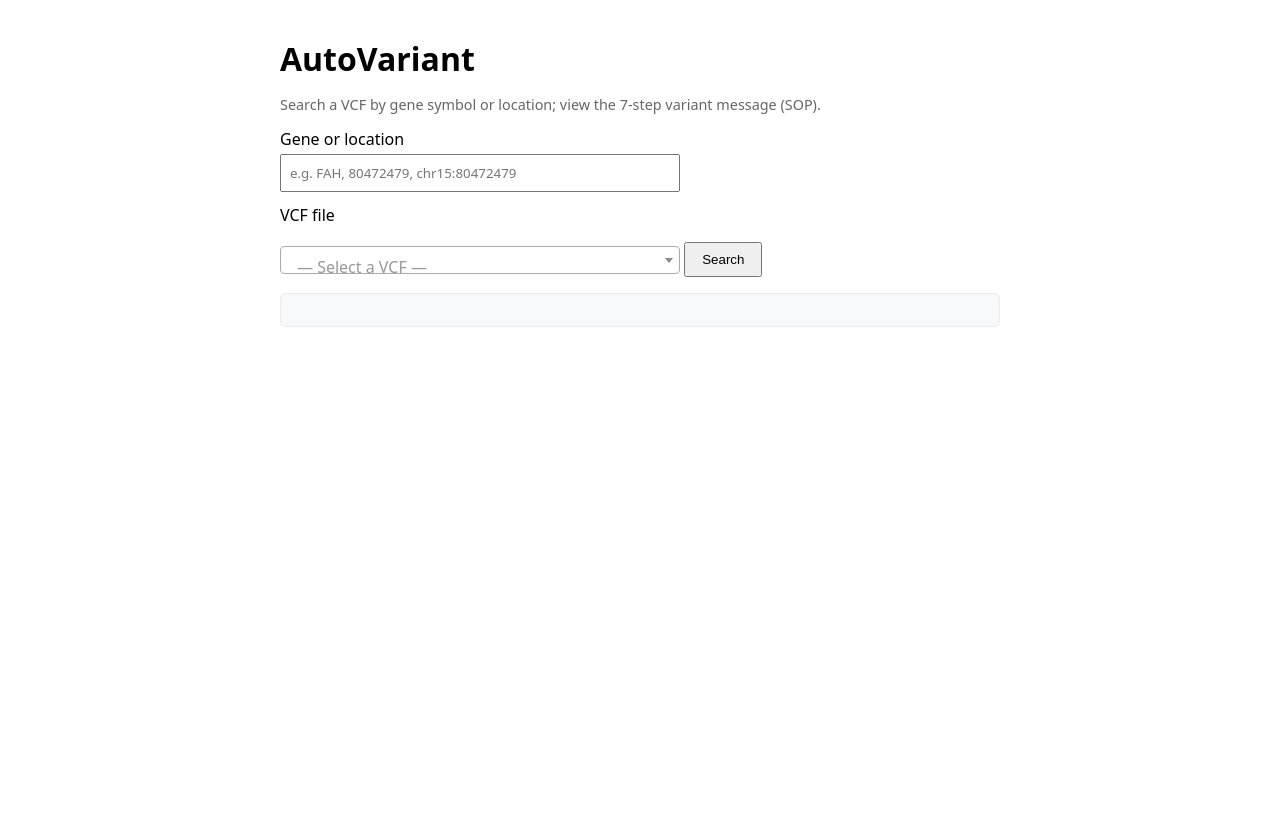
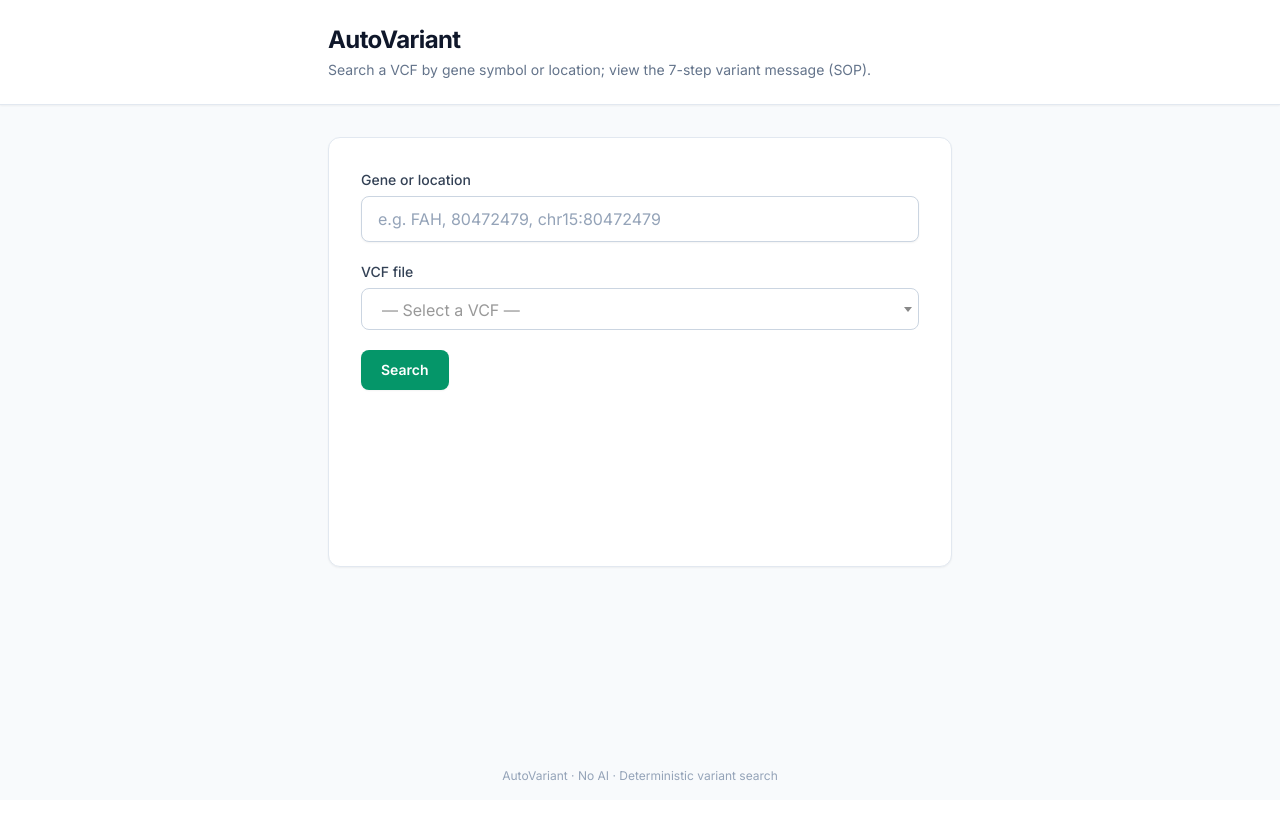
Before and after one commit to kmaneesh/AutoVariant, a FastAPI app: page / in a window 1280 px wide. After the commit the page ends 781 px from the top, so only its background shows below. Run offline with FastAPI, Linux system fonts and the light colour scheme; data that the repository does not hold is empty; some libraries are stand-ins or nearby versions.

Commit message:
UI: add Tailwind CSS and improve layout
- Tailwind via CDN; Inter font; card layout with header/footer
- Form and button styling (emerald accent, focus states)
- Result area: loading spinner, error alert, monospace report block
- Select2 overrides to match Tailwind; minimal site.css

```diff
--- a/app/static/css/site.css
+++ b/app/static/css/site.css
@@ -1,30 +1,33 @@
-html, body { height: 100%; margin: 0; }
-body { font-family: system-ui, sans-serif; padding: 0; }
-.page-wrap { min-height: 100vh; padding: 0 1rem 1rem; }
-.main-content { max-width: 720px; margin: 0 auto; }
-.page-header { padding-top: 1rem; }
-h1 { margin-bottom: 0.25rem; }
-.muted { color: #666; font-size: 0.9rem; }
-label { display: block; margin-top: 0.75rem; margin-bottom: 0.25rem; }
-input[type="text"] { width: 100%; max-width: 400px; padding: 0.5rem; box-sizing: border-box; font-family: inherit; }
-select { margin-bottom: 0.25rem; }
-.select2-container { max-width: 400px; width: 100% !important; }
-.select2-container .select2-selection--single { height: 38px; padding: 0.35rem 0.5rem; border: 1px solid #ccc; border-radius: 4px; }
-.select2-container--default .select2-selection--single .select2-selection__rendered { line-height: 26px; }
-.select2-container--default .select2-selection--single .select2-selection__arrow { height: 36px; }
-button { margin-top: 0.75rem; padding: 0.5rem 1rem; cursor: pointer; }
-button:disabled { opacity: 0.7; cursor: not-allowed; }
-.panel { margin-top: 0.5rem; }
-.search-result { margin-top: 1rem; }
-.loading { color: #666; }
-.error { color: #c00; }
-.variant-message { white-space: pre-wrap; font-family: ui-monospace, monospace; font-size: 0.9rem; line-height: 1.45; padding: 1rem; background: #f8f9fa; border-radius: 6px; border: 1px solid #e9ecef; }
+/* Select2 overrides to match Tailwind look */
+.select2-container { width: 100% !important; }
+.select2-container .select2-selection--single {
+  height: 42px;
+  padding: 0.5rem 0.75rem;
+  border: 1px solid #cbd5e1;
+  border-radius: 0.5rem;
+  background: white;
+}
+.select2-container--default .select2-selection--single .select2-selection__rendered {
+  line-height: 26px;
+  color: #0f172a;
+}
+.select2-container--default .select2-selection--single .select2-selection__arrow {
+  height: 40px;
+}
+.select2-container--default.select2-container--focus .select2-selection--single,
+.select2-container--default.select2-container--open .select2-selection--single {
+  border-color: #10b981;
+  outline: none;
+  box-shadow: 0 0 0 2px rgba(16, 185, 129, 0.2);
+}
+
+/* Spinner (used by JS for loading state) */
 .spinner {
   display: inline-block;
   width: 1em;
   height: 1em;
-  border: 2px solid #ccc;
-  border-top-color: #055;
+  border: 2px solid #e2e8f0;
+  border-top-color: #10b981;
   border-radius: 50%;
   margin-right: 0.5rem;
   vertical-align: middle;
--- a/app/static/js/app.js
+++ b/app/static/js/app.js
@@ -13,17 +13,16 @@
   function setLoading(loading) {
     searchBtn.disabled = loading;
     if (loading) {
-      searchResultEl.innerHTML = '<p class="loading"><span class="spinner" aria-hidden="true"></span> Searching…</p>';
+      searchResultEl.innerHTML = '<p class="flex items-center text-slate-500 text-sm"><span class="spinner" aria-hidden="true"></span> Searching…</p>';
     }
   }
 
   function setError(msg) {
-    searchResultEl.innerHTML = '<p class="error">' + escapeHtml(msg) + '</p>';
+    searchResultEl.innerHTML = '<div class="rounded-lg bg-red-50 border border-red-200 px-4 py-3 text-sm text-red-700">' + escapeHtml(msg) + '</div>';
   }
 
   function setMessage(text) {
-    searchResultEl.textContent = text;
-    searchResultEl.classList.add('variant-message');
+    searchResultEl.innerHTML = '<pre class="rounded-lg bg-slate-50 border border-slate-200 p-4 text-sm text-slate-800 whitespace-pre-wrap font-mono leading-relaxed overflow-x-auto">' + escapeHtml(text) + '</pre>';
   }
 
   // Load VCF list on page load and init Select2
--- a/app/templates/index.html
+++ b/app/templates/index.html
@@ -4,32 +4,75 @@
   <meta charset="UTF-8" />
   <meta name="viewport" content="width=device-width, initial-scale=1.0" />
   <title>AutoVariant</title>
+  <script src="https://cdn.tailwindcss.com"></script>
+  <script>
+    tailwind.config = {
+      theme: {
+        extend: {
+          fontFamily: { sans: ['Inter', 'system-ui', 'sans-serif'] },
+        },
+      },
+    };
+  </script>
+  <link rel="preconnect" href="https://fonts.googleapis.com">
+  <link rel="preconnect" href="https://fonts.gstatic.com" crossorigin>
+  <link href="https://fonts.googleapis.com/css2?family=Inter:wght@400;500;600;700&display=swap" rel="stylesheet">
+  <link href="https://cdn.jsdelivr.net/npm/select2@4.1.0-rc.0/dist/css/select2.min.css" rel="stylesheet" />
   <link rel="stylesheet" href="/static/css/site.css">
-  <link href="https://cdn.jsdelivr.net/npm/select2@4.1.0-rc.0/dist/css/select2.min.css" rel="stylesheet" />
 </head>
-<body>
-  <div class="page-wrap">
-    <div class="main-content">
-      <header class="page-header">
-        <h1>AutoVariant</h1>
-        <p class="muted">Search a VCF by gene symbol or location; view the 7-step variant message (SOP).</p>
-      </header>
+<body class="min-h-screen bg-slate-50 text-slate-800 antialiased">
+  <div class="min-h-screen flex flex-col">
+    <header class="border-b border-slate-200 bg-white shadow-sm">
+      <div class="max-w-2xl mx-auto px-4 sm:px-6 py-6">
+        <h1 class="text-2xl font-bold text-slate-900 tracking-tight">AutoVariant</h1>
+        <p class="mt-1 text-sm text-slate-500">Search a VCF by gene symbol or location; view the 7-step variant message (SOP).</p>
+      </div>
+    </header>
 
-      <section class="panel">
-        <label for="search-query">Gene or location</label>
-        <input type="text" id="search-query" name="query" placeholder="e.g. FAH, 80472479, chr15:80472479" autocomplete="off" />
+    <main class="flex-1 max-w-2xl w-full mx-auto px-4 sm:px-6 py-8">
+      <section class="bg-white rounded-xl shadow-sm border border-slate-200 p-6 sm:p-8">
+        <div class="space-y-5">
+          <div>
+            <label for="search-query" class="block text-sm font-medium text-slate-700 mb-1.5">Gene or location</label>
+            <input
+              type="text"
+              id="search-query"
+              name="query"
+              placeholder="e.g. FAH, 80472479, chr15:80472479"
+              autocomplete="off"
+              class="block w-full rounded-lg border border-slate-300 bg-white px-4 py-2.5 text-slate-900 placeholder-slate-400 focus:border-emerald-500 focus:ring-2 focus:ring-emerald-500/20 focus:outline-none transition shadow-sm"
+            />
+          </div>
 
-        <label for="vcf-select">VCF file</label>
-        <select id="vcf-select" name="vcf_path">
-          <option value="">— Select a VCF —</option>
-        </select>
+          <div>
+            <label for="vcf-select" class="block text-sm font-medium text-slate-700 mb-1.5">VCF file</label>
+            <select
+              id="vcf-select"
+              name="vcf_path"
+              class="block w-full rounded-lg border border-slate-300 bg-white shadow-sm"
+            >
+              <option value="">— Select a VCF —</option>
+            </select>
+          </div>
 
-        <button type="button" id="search-btn">Search</button>
+          <button
+            type="button"
+            id="search-btn"
+            class="w-full sm:w-auto inline-flex items-center justify-center rounded-lg bg-emerald-600 px-5 py-2.5 text-sm font-semibold text-white shadow-sm hover:bg-emerald-500 focus:outline-none focus:ring-2 focus:ring-emerald-500 focus:ring-offset-2 disabled:opacity-60 disabled:pointer-events-none transition"
+          >
+            Search
+          </button>
+        </div>
 
-        <div id="search-result" class="search-result variant-message" aria-live="polite"></div>
+        <div id="search-result" class="mt-6 min-h-[120px]" aria-live="polite"></div>
       </section>
-    </div>
+    </main>
+
+    <footer class="py-4 text-center text-xs text-slate-400">
+      AutoVariant · No AI · Deterministic variant search
+    </footer>
   </div>
+
   <script src="https://code.jquery.com/jquery-3.7.1.min.js" integrity="sha256-/JqT3SQfawRcv/BIHPThkBvs0OEvtFFmqPF/lYI/Cxo=" crossorigin="anonymous"></script>
   <script src="https://cdn.jsdelivr.net/npm/select2@4.1.0-rc.0/dist/js/select2.min.js"></script>
   <script src="/static/js/app.js" defer></script>
```
